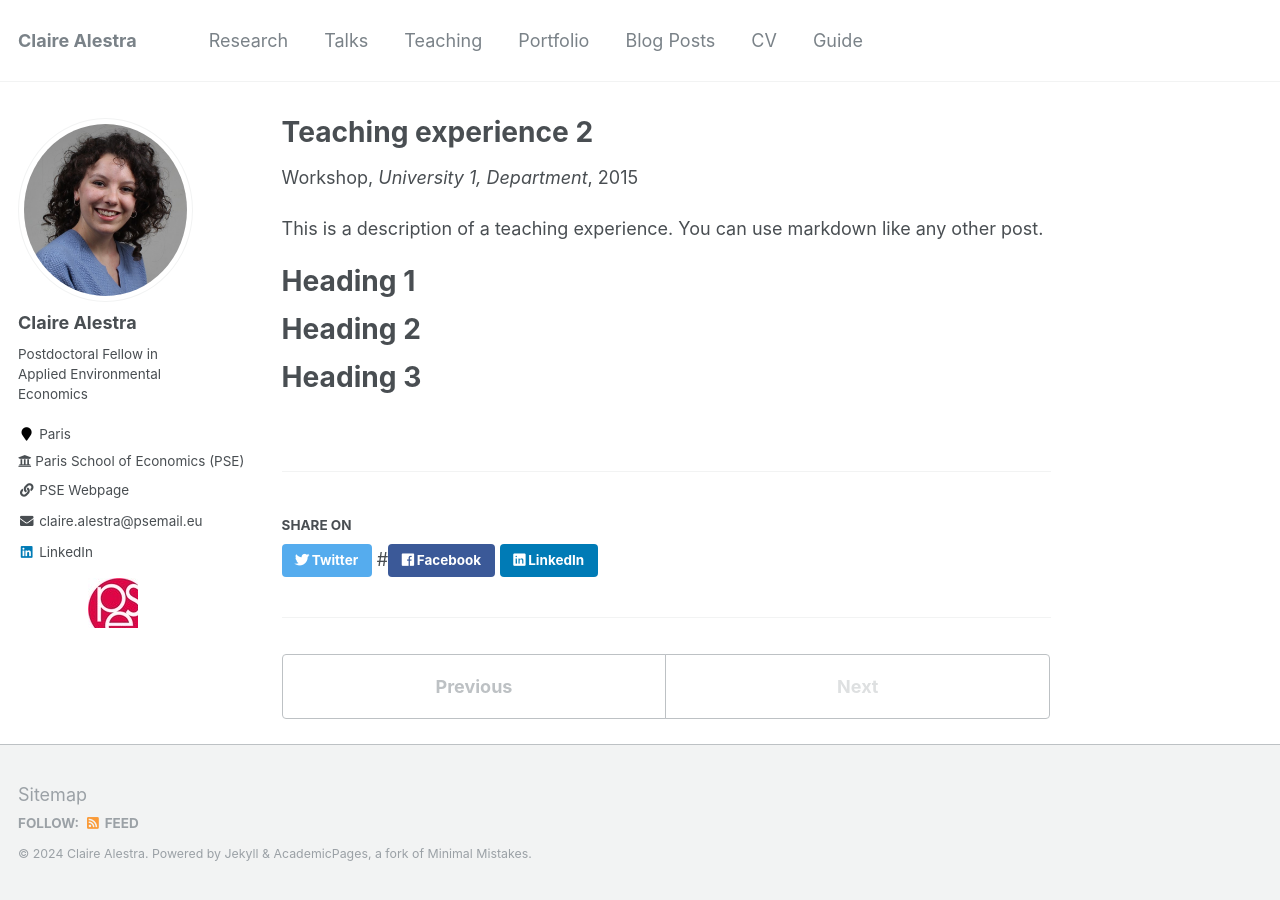
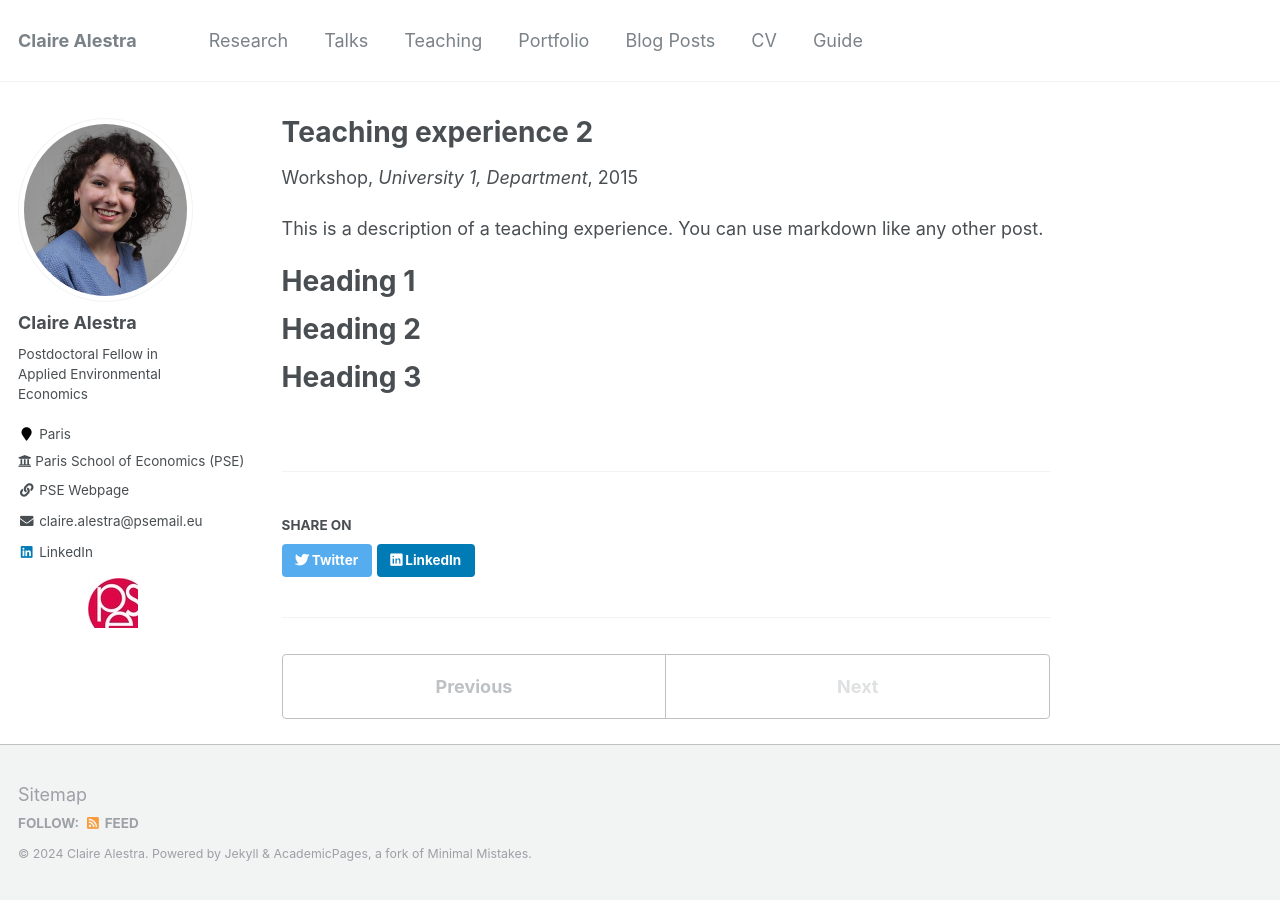
Before and after one commit to ClaireAlestra/ClaireAlestra.github.io, a Jekyll site: the page built from _teaching/2015-spring-teaching-2.md, in a window 1280 px wide. Built offline with Jekyll 4.4.1, drawn with Linux system fonts in a browser that asks for light colours.

Commit message:
Update social-share.html

```diff
--- a/_includes/social-share.html
+++ b/_includes/social-share.html
@@ -7,7 +7,5 @@
 
   <a href="https://twitter.com/intent/tweet?text={{ base_path }}{{ page.url }}" class="btn btn--twitter" title="{{ site.data.ui-text[site.locale].share_on_label | default: 'Share on' }} Twitter"><i class="fab fa-twitter" aria-hidden="true"></i><span> Twitter</span></a>
 
-  #<a href="https://www.facebook.com/sharer/sharer.php?u={{ base_path }}{{ page.url }}" class="btn btn--facebook" title="{{ site.data.ui-text[site.locale].share_on_label | default: 'Share on' }} Facebook"><i class="fab fa-facebook" aria-hidden="true"></i><span> Facebook</span></a>
-
   <a href="https://www.linkedin.com/shareArticle?mini=true&url={{ base_path }}{{ page.url }}" class="btn btn--linkedin" title="{{ site.data.ui-text[site.locale].share_on_label | default: 'Share on' }} LinkedIn"><i class="fab fa-linkedin" aria-hidden="true"></i><span> LinkedIn</span></a>
 </section>
```
